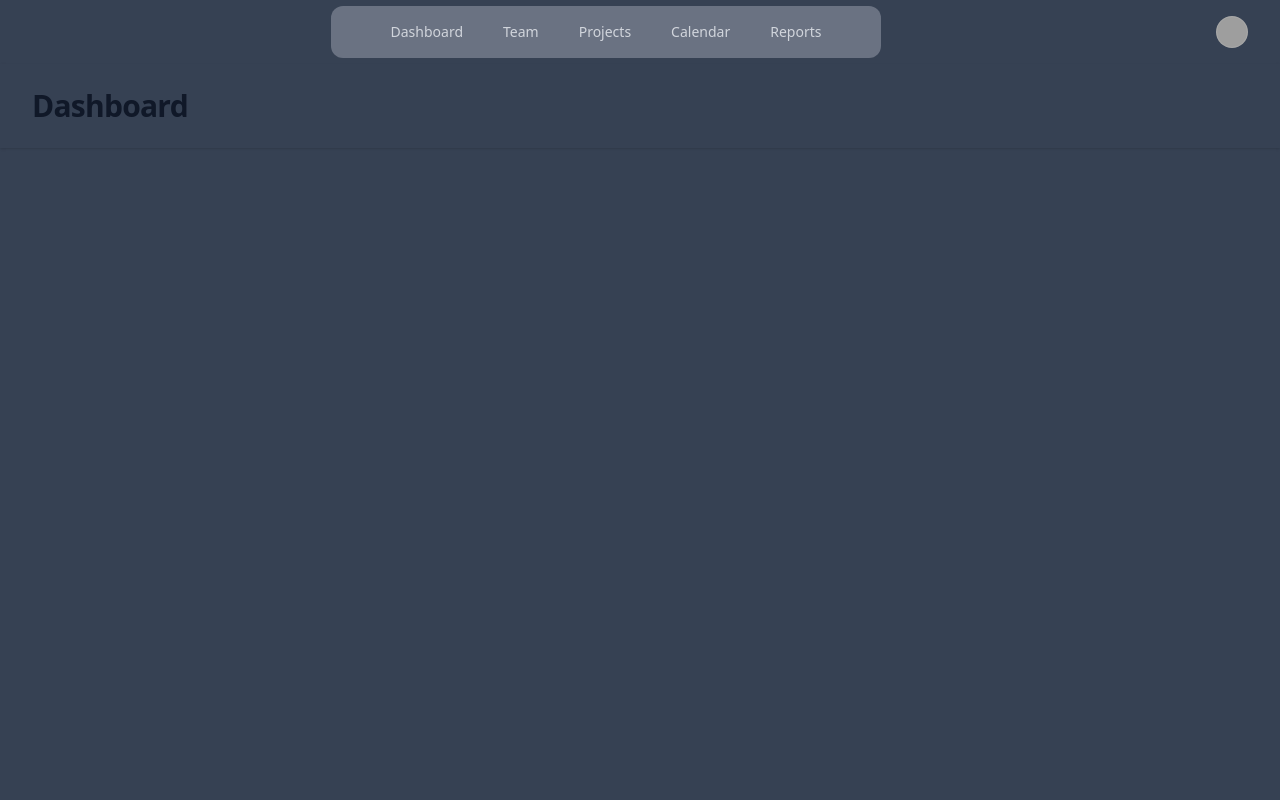
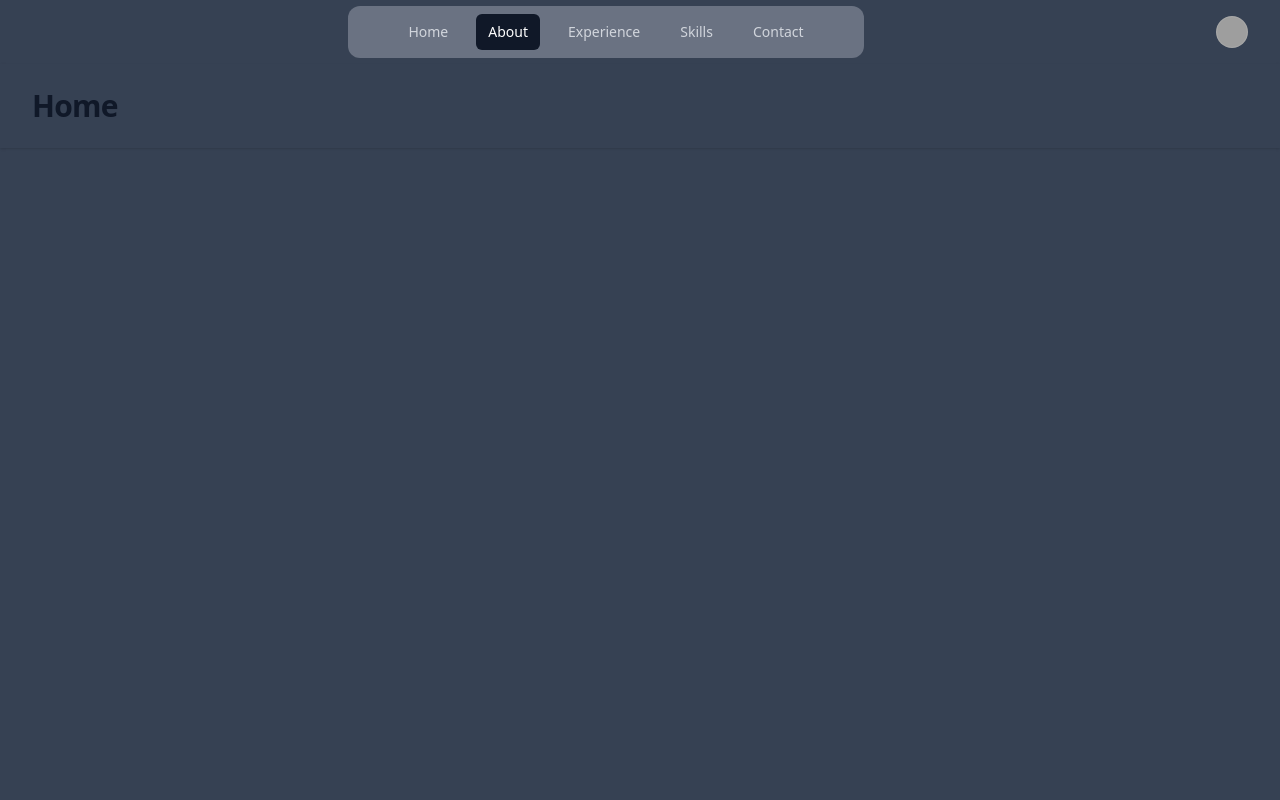
Before and after one commit to rlukawski/personal-website, a React (Vite) app: page /en#about in a window 1280 px wide. Shown: the top 800 px of the page. Built offline with nearby package versions, Linux system fonts and the light colour scheme; grey boxes are pictures that could not be loaded.

Commit message:
Cleanup components'

```diff
--- a/src/App.tsx
+++ b/src/App.tsx
@@ -10,8 +10,7 @@ import {
 import { Bars3Icon, XMarkIcon } from "@heroicons/react/24/outline";
 import type React from "react";
 import { useEffect, useState } from "react";
-import { Dashboard } from "./components/Dashboard";
-import { Team } from "./components/Team";
+import { Home, Experience, About } from "./components";
 
 type User = {
   name: string;
@@ -36,11 +35,11 @@ const user: User = {
     "https://images.unsplash.com/photo-1472099645785-5658abf4ff4e?ixlib=rb-1.2.1&ixid=eyJhcHBfaWQiOjEyMDd9&auto=format&fit=facearea&facepad=2&w=256&h=256&q=80",
 };
 const navigation: NavItem[] = [
-  { name: "Dashboard", href: "#dashboard" },
-  { name: "Team", href: "#team" },
-  { name: "Projects", href: "#projects" },
-  { name: "Calendar", href: "#calendar" },
-  { name: "Reports", href: "#reports" },
+  { name: "Home", href: "#home" },
+  { name: "About", href: "#about" },
+  { name: "Experience", href: "#experience" },
+  { name: "Skills", href: "#skills" },
+  { name: "Contact", href: "#contact" },
 ];
 const userNavigation: UserNavItem[] = [
   { name: "Your profile", href: "#" },
@@ -211,8 +210,9 @@ export default function Example(): React.ReactElement {
           </div>
         </DisclosurePanel>
       </Disclosure>
-      <Dashboard />
-      <Team />
+      <Home />
+      <About />
+      <Experience />
     </div>
   );
 }
--- a/src/components/Dashboard.tsx
+++ b/src/components/About.tsx
@@ -1,11 +1,11 @@
 
-export const Dashboard = () => {
+export const About = () => {
   return (
     <>
-      <header className="relative shadow-sm scroll-mt-16" id="dashboard">
+      <header className="relative shadow-sm scroll-mt-16" id="about">
         <div className="mx-auto max-w-7xl px-4 py-6 sm:px-6 lg:px-8">
           <h1 className="text-3xl font-bold tracking-tight text-gray-900">
-            Dashboard
+            About
           </h1>
         </div>
       </header>
--- a/src/components/Team.tsx
+++ b/src/components/Experience.tsx
@@ -1,11 +1,11 @@
 
-export const Team = () => {
+export const Experience = () => {
   return (
     <>
-      <header className="relative shadow-sm scroll-mt-16" id="team">
+      <header className="relative shadow-sm scroll-mt-16" id="experience">
         <div className="mx-auto max-w-7xl px-4 py-6 sm:px-6 lg:px-8">
           <h1 className="text-3xl font-bold tracking-tight text-gray-900">
-            Team
+            Experience
           </h1>
         </div>
       </header>
--- /dev/null
+++ b/src/components/Home.tsx
@@ -0,0 +1,19 @@
+
+export const Home = () => {
+  return (
+    <>
+      <header className="relative shadow-sm scroll-mt-16" id="home">
+        <div className="mx-auto max-w-7xl px-4 py-6 sm:px-6 lg:px-8">
+          <h1 className="text-3xl font-bold tracking-tight text-gray-900">
+            Home
+          </h1>
+        </div>
+      </header>
+      <main className="h-256">
+        <div className="mx-auto max-w-7xl px-4 py-6 sm:px-6 lg:px-8">
+          {/* Your content */}
+        </div>
+      </main>
+    </>
+  );
+};
--- /dev/null
+++ b/src/components/index.ts
@@ -0,0 +1,3 @@
+export * from './About'
+export * from './Experience'
+export * from './Home'
```
